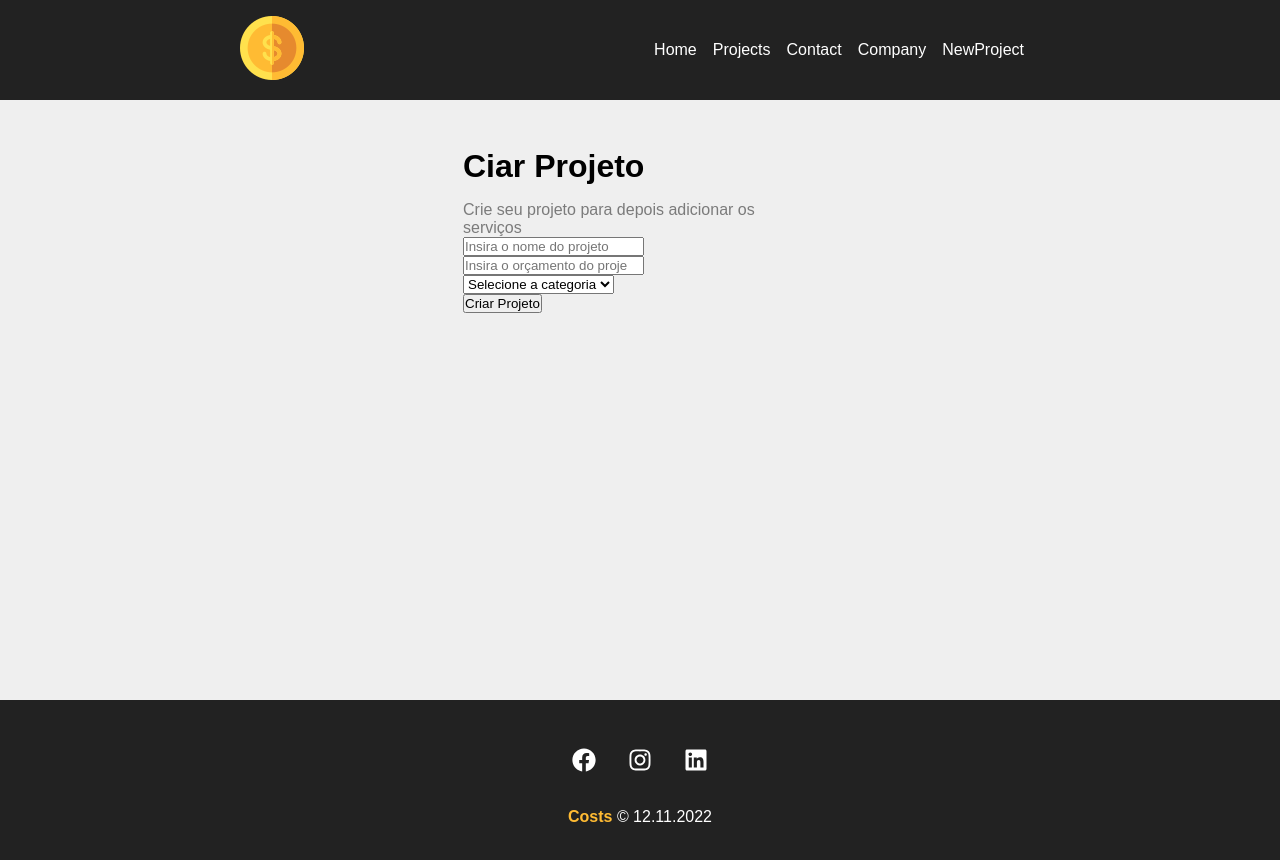
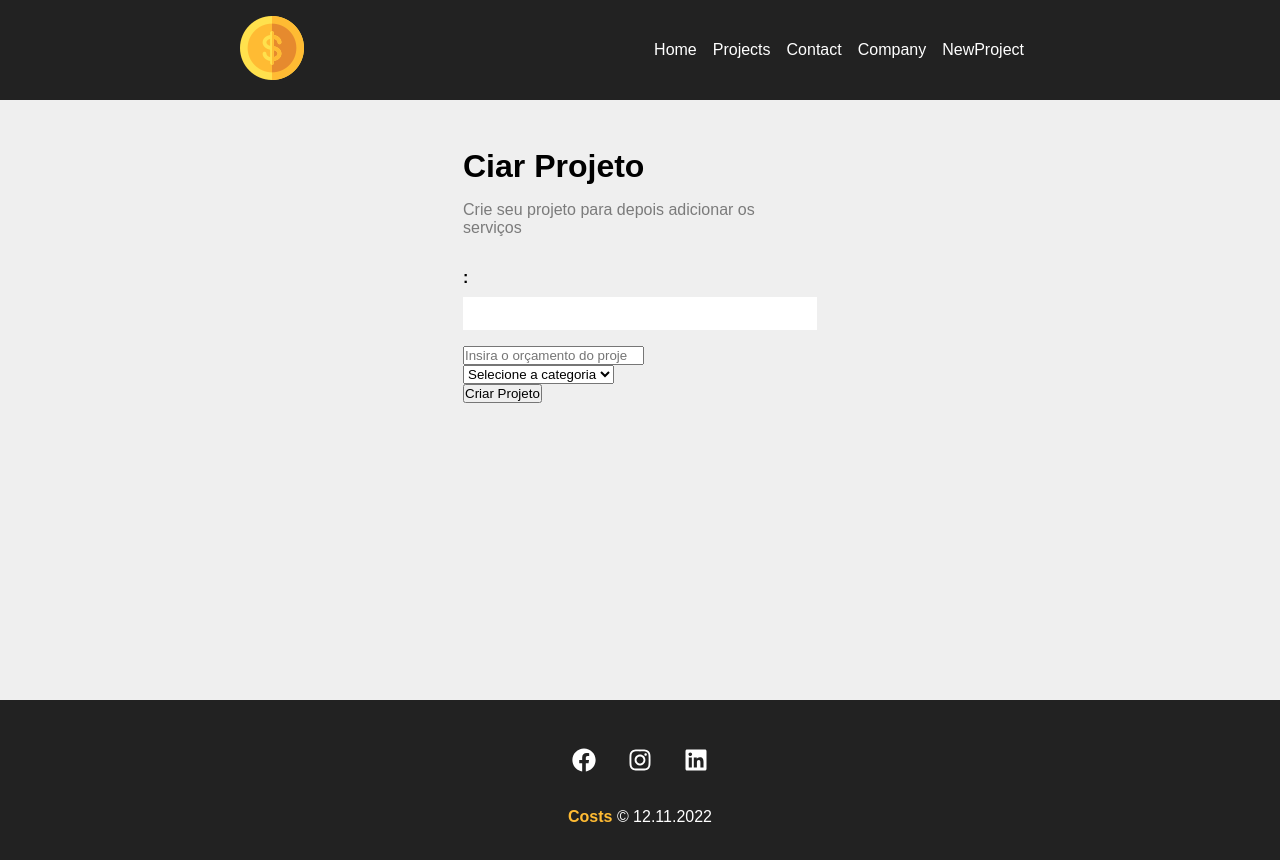
Before and after one commit to FlaviodosSantos/costs, a React (Create React App) app: page /newproject in a window 1280 px wide. Shown: the top 860 px of the page. Built offline with nearby package versions, Linux system fonts and the light colour scheme.

Commit message:
componente input até 7m 41s, aula #22

```diff
--- /dev/null
+++ b/src/components/form/Input.js
@@ -0,0 +1,19 @@
+import styles from "./Input.module.css";
+
+function Input({ type, text, name, placeholder, handleOnChange, value }) {
+  return (
+    <div className={styles.form_control}>
+      <label htmlFor={name}>{text}:</label>
+      <input
+        type={type}
+        name={name}
+        id={name}
+        placeholder={placeholder}
+        onChange={handleOnChange}
+        value={value}
+      />
+    </div>
+  );
+}
+
+export default Input;
--- /dev/null
+++ b/src/components/form/Input.module.css
@@ -0,0 +1,20 @@
+.form_control {
+    display: flex;
+    flex-direction: column;
+    margin-bottom: 1em;
+}
+
+.form_control label {
+    margin-bottom: .6em;
+    font-weight: bold;
+}
+
+.form_control input {
+    padding: .7em;
+    border-radius: 0;
+    border: none;
+}
+
+.form_control input::placeholder {
+    color: #7b7b7b;
+}
--- a/src/components/project/ProjectForm.js
+++ b/src/components/project/ProjectForm.js
@@ -1,9 +1,10 @@
+import styles from "./ProjectForm.module.css";
+import Input from "../form/Input";
+
 function ProjectForm() {
   return (
-    <form>
-      <div>
-        <input type="text" placeholder="Insira o nome do projeto" />
-      </div>
+    <form className={styles.form}>
+      <Input />
       <div>
         <input type="number" placeholder="Insira o orçamento do projeto" />
       </div>
--- /dev/null
+++ b/src/components/project/ProjectForm.module.css
@@ -0,0 +1,4 @@
+.form {
+    width: 100%;
+    margin: 2em 0;
+}
```
